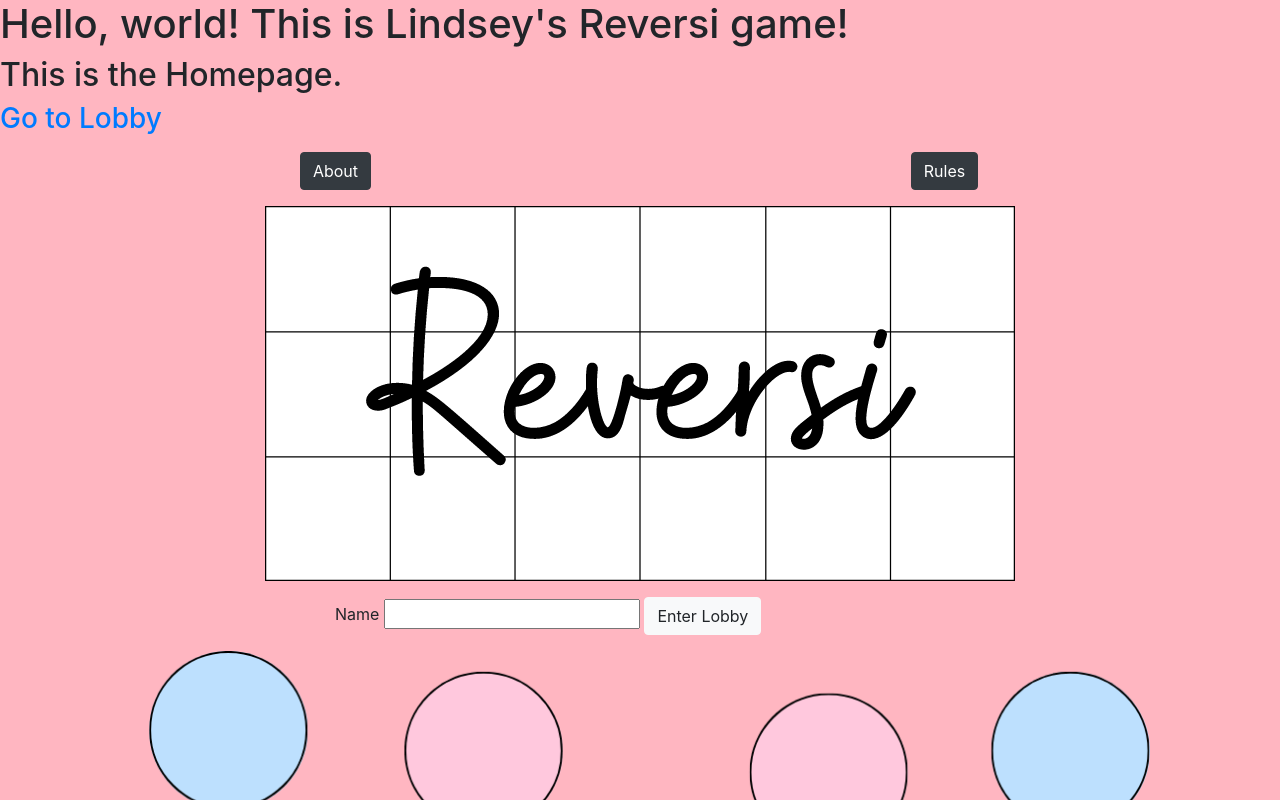
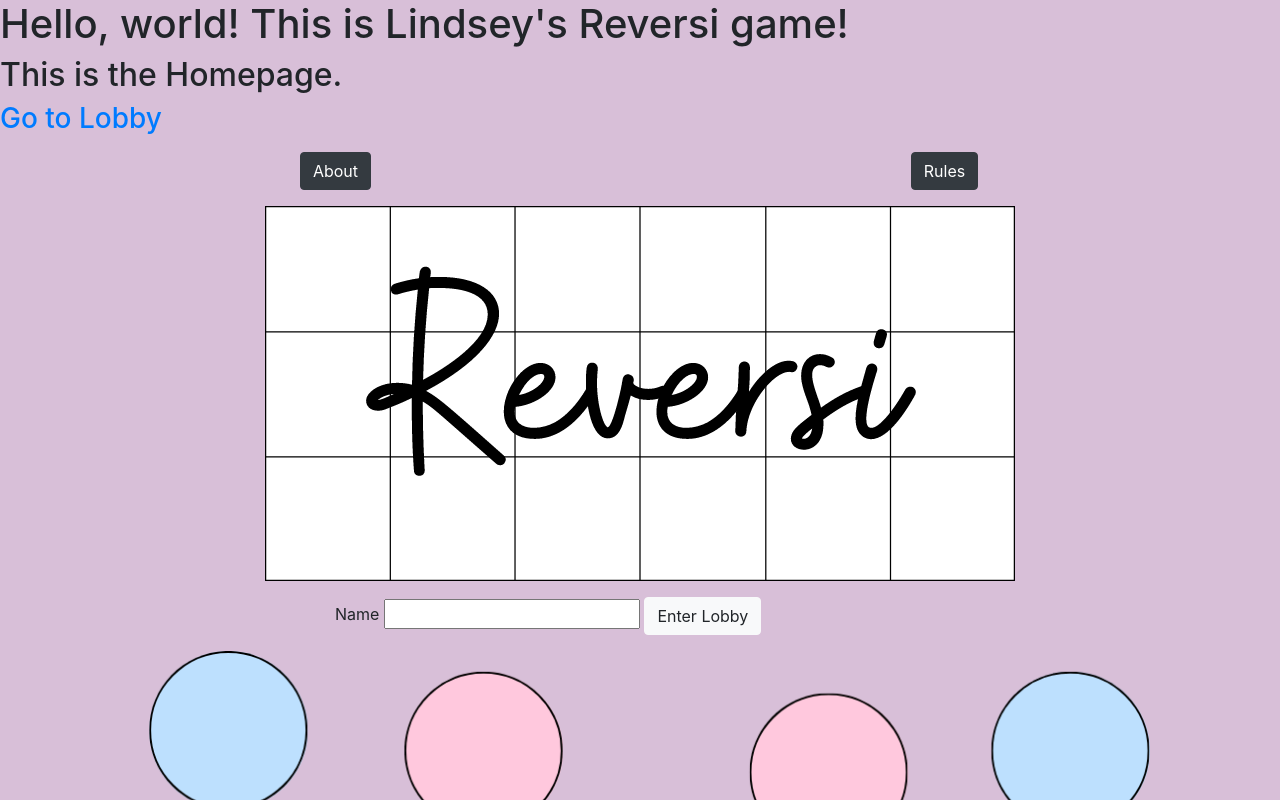
Before and after one commit to lerstad/MHCID-285-Reversi, a website: page public/index.html in a window 1280 px wide. Shown: the top 800 px of the page. Drawn offline with nearby package versions, Linux system fonts and the light colour scheme.

Commit message:
Changed background color

```diff
--- a/public/index.html
+++ b/public/index.html
@@ -12,7 +12,7 @@
 
     <style>
       body {
-        background-color:lightpink;
+        background-color:thistle;
       }
     </style>
   </head>
```
